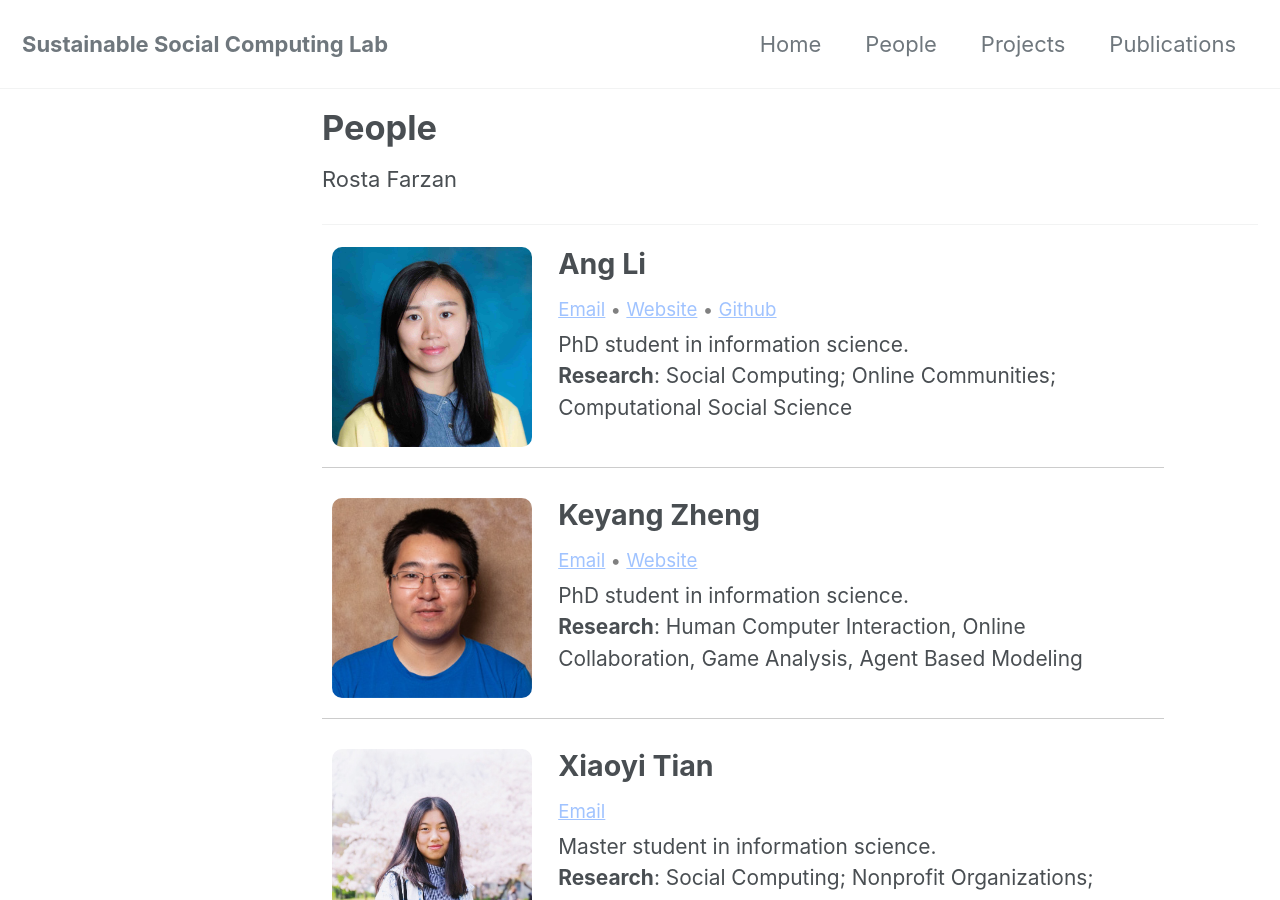
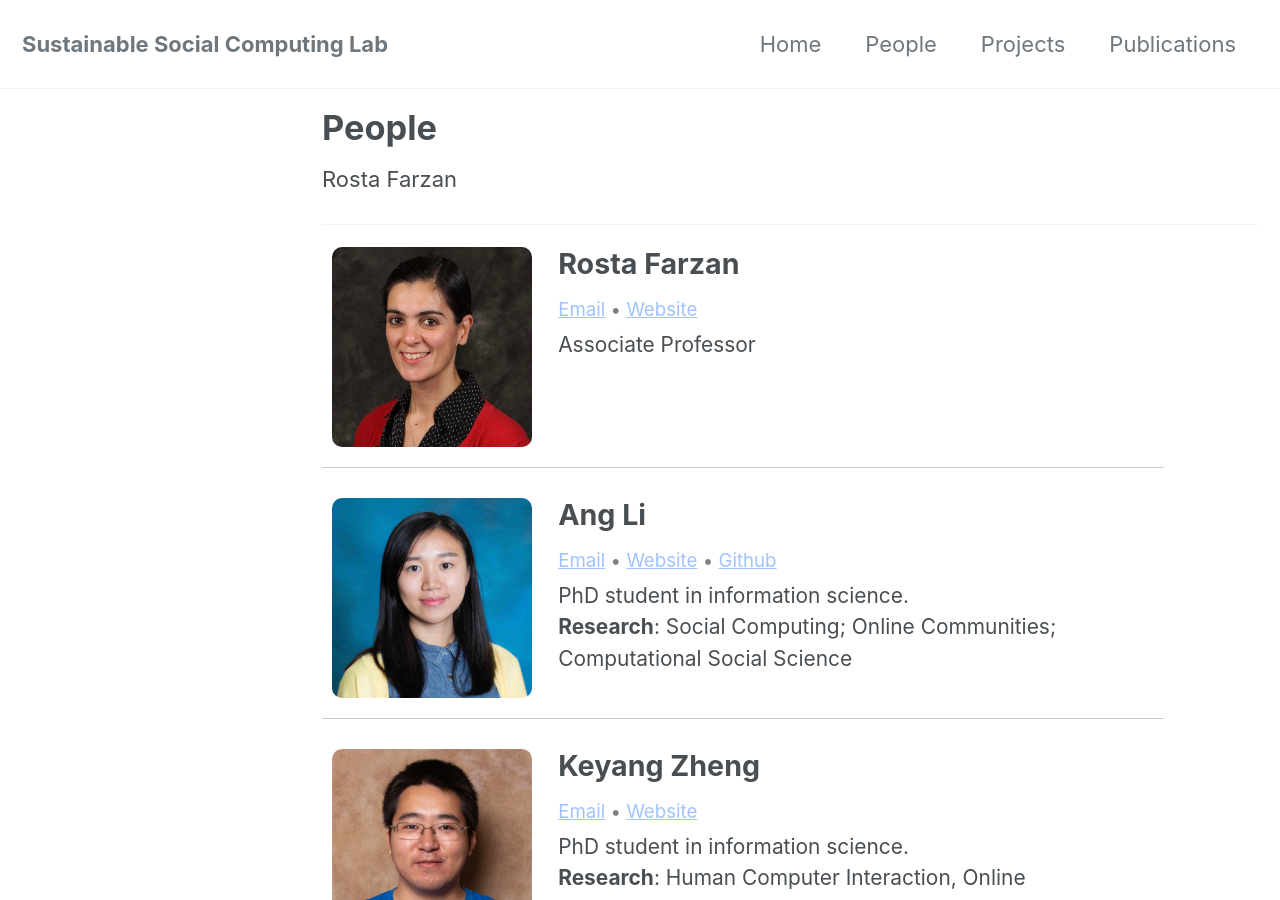
Before and after one commit to SSC-Pitt/SSC-Pitt.github.io, a Jekyll site: the page built from _pages/people.md, in a window 1280 px wide and 900 px high. Built offline with Jekyll 4.4.1, drawn with Linux system fonts in a browser that asks for light colours; cached includes are drawn as plain includes; nearby versions of some CDN libraries; our own code applies the rules of GitHub Pages for plain Markdown files.

Commit message:
update rosta

```diff
--- a/_pages/people.md
+++ b/_pages/people.md
@@ -11,6 +11,25 @@ permalink: /people.html
 <p>Rosta Farzan</p>
 
 <hr />
+
+<div class="person">
+  <div class="profile-img">
+    <img src="/assets/img/rosta.jpg" alt="" height="200" width="200">
+  </div>
+  <div class="profile-text">
+    <h3>
+      Rosta Farzan
+    </h3>
+    <p class="links">
+      <a href="mailto:rfarzan@pitt.edu">Email</a>
+      •
+      <a href="http://rosta-farzan.net/">Website</a>
+    </p>
+    <p class="info">Associate Professor</p>
+  </div>
+</div>
+
+
 
 <div class="person">
   <div class="profile-img">
```
Also changed, not shown: assets/img/rosta.jpg (added).
